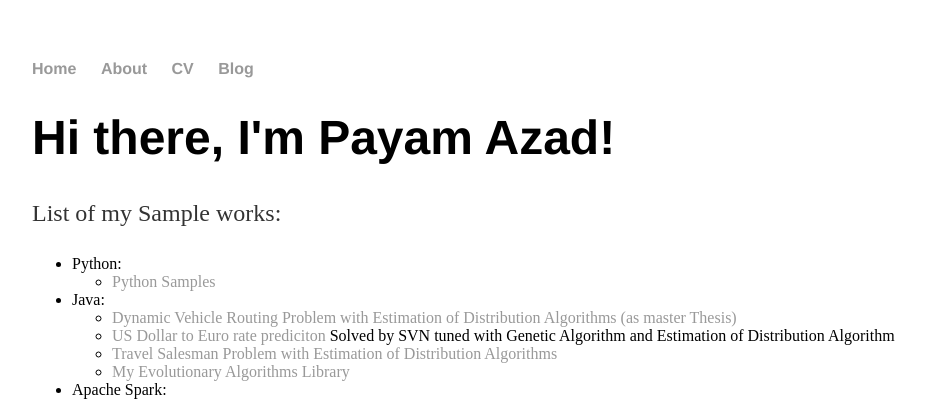
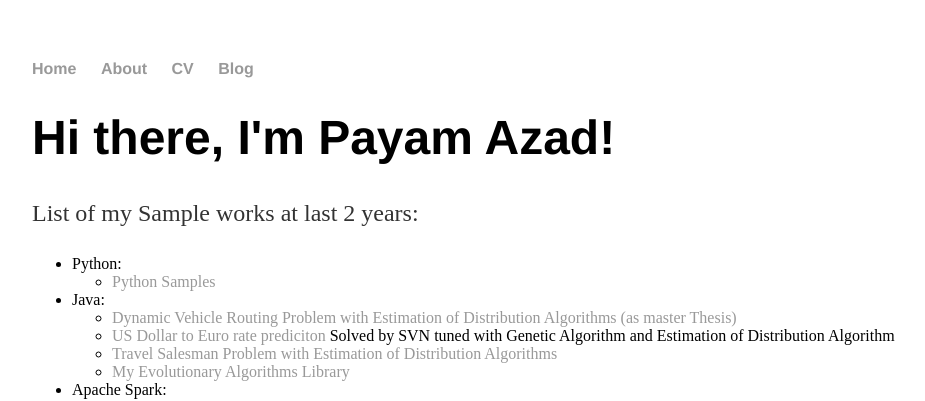
Before and after one commit to pvza85/pvza85.github.io, a Jekyll site: the page built from index.html, in a window 1280 px wide. Shown: the top 401 px of the page, without its empty margins (160-1085 px from the left). Built offline with Jekyll 4.4.1, drawn with Linux system fonts in a browser that asks for light colours.

Commit message:
Update index.html

```diff
--- a/index.html
+++ b/index.html
@@ -4,7 +4,7 @@ title: Payam GitHub Portal
 ---
 <div class="blurb">
 	<h1>Hi there, I'm Payam Azad!</h1>
-	<p>List of my Sample works:</p>
+	<p>List of my Sample works at last 2 years:</p>
 	<ul>
 		<li>Python:
 		<ul>
```
